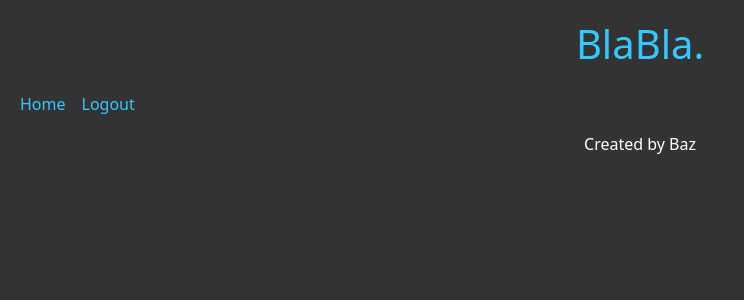
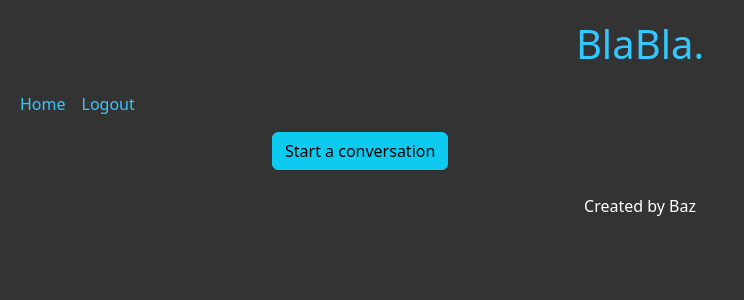
Before and after one commit to Barryk112/bla_bla_conversations, a Django app: page / in a window 1280 px wide. Shown: the top 300 px of the page, without its empty margins (0-744 px from the left). Run offline with Django 3.2, Linux system fonts and the light colour scheme; the visitor is signed in with stand-in values (Sample User, id 1); data that the repository does not hold is empty.

Commit message:
Added an alert message when logging in/out, in the process of creating a view that creates new conversations, got the form done and its posting but not updating tp show up, unsure why my eyes are sore will continue tomrrow

```diff
--- a/blabla/urls.py
+++ b/blabla/urls.py
@@ -18,7 +18,7 @@ from django.urls import path, include
 
 urlpatterns = [
     path('admin/', admin.site.urls),
-    path("", include("conversations.urls"), name="conversations-urls"),
+    path('', include('conversations.urls'), name='conversations-urls'),
     path('summernote/', include('django_summernote.urls')),
     path('accounts/', include('allauth.urls')),
 ]
--- a/conversations/urls.py
+++ b/conversations/urls.py
@@ -5,5 +5,6 @@ from django.urls import path
 urlpatterns = [
     path('', views.ConversationList.as_view(), name='home'),
     path('<slug:slug>/', views.ConversationDetail.as_view(), name='conversation_detail'),
+    path('templates/new_conversation', views.NewConversationPost.as_view(), name='new_conversation'),
     path('like/<slug:slug>', views.ConversationLike.as_view(), name='conversation_like'),
 ]
--- a/conversations/views.py
+++ b/conversations/views.py
@@ -2,7 +2,7 @@ from django.shortcuts import render, get_object_or_404, reverse
 from django.views import generic, View
 from django.http import HttpResponseRedirect
 from .models import ConversationPost
-from .forms import CommentForm
+from .forms import CommentForm, ConversationForm
 
 
 class ConversationList(generic.ListView):
@@ -45,7 +45,7 @@ class ConversationDetail(View):
         if conversation.likes.filter(id=self.request.user.id).exists():
             liked = True
 
-        comment_form = CommentForm(data=request.POST)
+        comment_form = CommentForm(request.POST)
 
         # Checks if comment is valid and saves it
         if comment_form.is_valid():
@@ -68,6 +68,8 @@ class ConversationDetail(View):
                 "comment_form": comment_form
             },
         )
+
+
 class ConversationLike(View):
 
     def post(self, request, slug):
@@ -80,3 +82,34 @@ class ConversationLike(View):
 
         # Reloads page once like is clicked to update
         return HttpResponseRedirect(reverse('conversation_detail', args=[slug]))
+
+
+# work in progress!! :(
+class NewConversationPost(View):
+
+    def get(self, request):
+        return render(
+            request,
+            "new_conversation.html",
+            {
+                "conversation_form": ConversationForm()
+            },
+        )
+
+    def post(self, request, *args, **kwargs):
+
+        conversation_form = ConversationForm(request.POST)
+
+        if conversation_form.is_valid():
+            conversation_form.instance = request.user.username
+            conversation_form.save()
+        else:
+            conversation_form = ConversationForm()
+
+        return render(
+            request,
+            "index.html",
+            {
+                "conversation_form": conversation_form,
+            }
+        )
--- a/templates/base.html
+++ b/templates/base.html
@@ -52,6 +52,21 @@
                 </div>
             </div>
         </nav>
+
+        <div class="container">
+            <div class="row">
+                <div class="col-8 offset-2">
+                    {% for message in messages %}
+                    <div class="alert {{ messages.tags }} alert-dismissible fade show" id="msg" role="alert">
+                        {{ message | safe}}
+                        <button type="button" class="btn-close" data-bs-dismiss="alert" aria-label="Close">
+
+                        </button>
+                    </div>
+                    {% endfor %}
+                </div>
+            </div>
+        </div>
     </header>
 
     {% block content %}
@@ -68,5 +83,12 @@
         </div>
     </footer>
     <script src="https://cdn.jsdelivr.net/npm/bootstrap@5.3.0-alpha3/dist/js/bootstrap.bundle.min.js" integrity="sha384-ENjdO4Dr2bkBIFxQpeoTz1HIcje39Wm4jDKdf19U8gI4ddQ3GYNS7NTKfAdVQSZe" crossorigin="anonymous"></script>
+    <script>
+        setTimeout(function () {
+            let messages = document.getElementById("msg");
+            let alert = new bootstrap.Alert(messages);
+            alert.close();
+        }, 3000);
+    </script>
 </body>
 </html>
--- a/templates/index.html
+++ b/templates/index.html
@@ -2,7 +2,22 @@
 
 {% block content %}
 
-<div class="col">
+
+<!-- Authenticated user to post -->
+{% if user.is_authenticated %}
+<div class="container">
+    <div class="row">
+        <div class="col-10 offset-2 mb-4">
+            <a href="{% url 'new_conversation' %}">
+                <button type="button" class="btn btn-info">Start a conversation</button>
+            </a>
+        </div>
+    </div>
+</div>
+{% endif %}
+
+<!-- Users conversation posts -->
+<div class="container">
     <div class="row justify-content-center">
         {% for conversation in conversationpost_list %}
         <div class="col-10 col-md-8">
```
Also changed, not shown: blabla/settings.py (+9 -0 lines), conversations/forms.py (+13 -1 lines), templates/new_conversation.html (added, +21 -0 lines).
